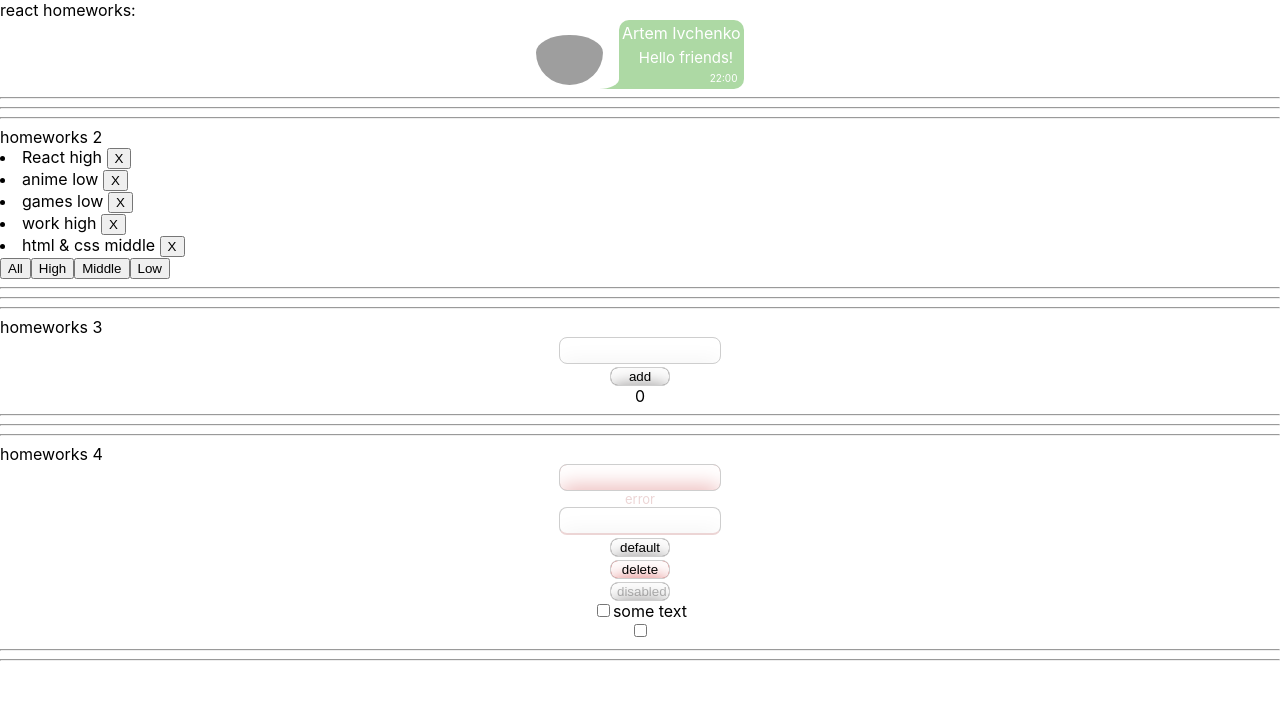
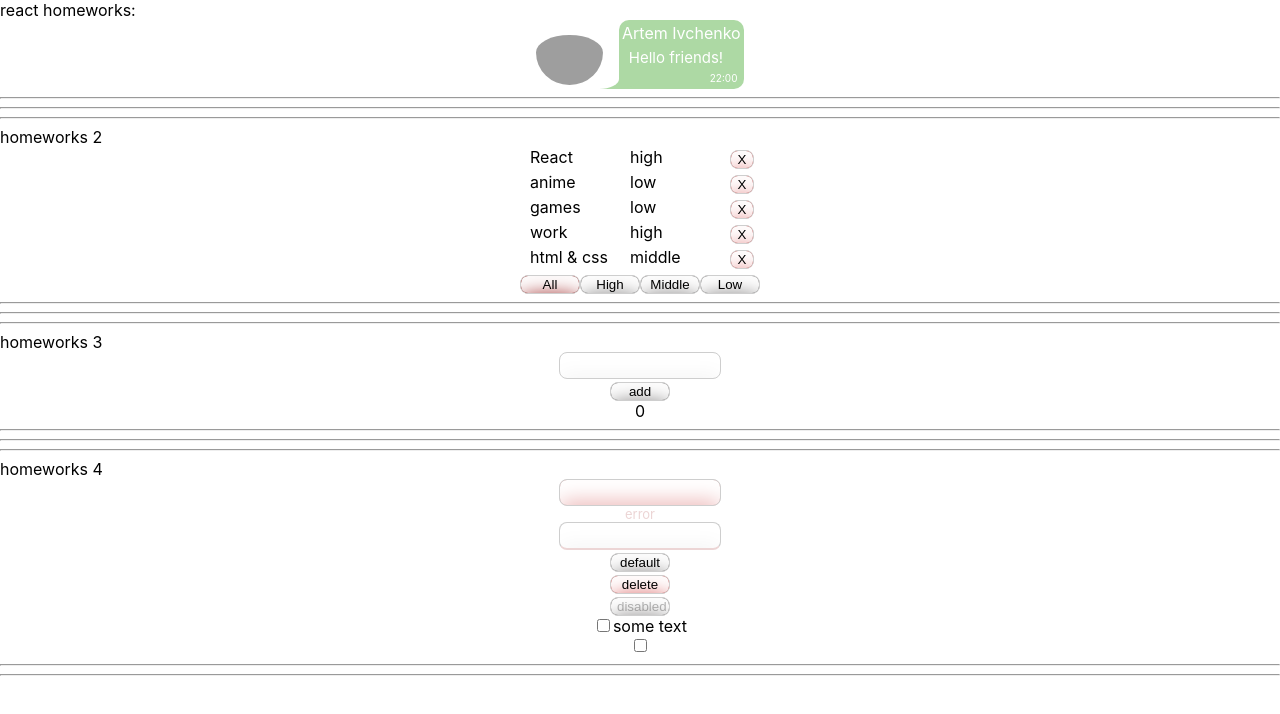
Before and after one commit to Pred1993/Home_work, a React (Create React App) app: page / in a window 1280 px wide. Shown: the top 714 px of the page. Built offline with nearby package versions, Linux system fonts and the light colour scheme; grey boxes are pictures that could not be loaded.

Commit message:
Task number 2

```diff
--- a/src/p2-homeworks/h1/Message.module.css
+++ b/src/p2-homeworks/h1/Message.module.css
@@ -40,7 +40,7 @@
     padding-left: 0.2rem;
 }
 .messageUser {
-    padding: 5px 10px 5px 20px;
+    padding: 5px 10px 5px 10px;
     font-size: 15px;
 }
 .timeUser {
--- /dev/null
+++ b/src/p2-homeworks/h2/Affair.module.css
@@ -0,0 +1,26 @@
+.container {
+    display: flex;
+    flex-direction: row;
+    justify-content: center;
+    height: 25px;
+}
+
+.item1 {
+width: 100px;
+
+}
+
+.item2 {
+    width: 100px;
+
+
+}
+
+.item3 {
+    width: 20px;
+
+}
+
+.delete {
+    width: 24px;
+}
--- a/src/p2-homeworks/h2/Affair.tsx
+++ b/src/p2-homeworks/h2/Affair.tsx
@@ -1,5 +1,7 @@
 import React from 'react'
 import {AffairType} from "./HW2";
+import SuperButton from "../h4/common/c2-SuperButton/SuperButton";
+import s from './Affair.module.css'
 
 type AffairPropsType = {
     // key не нужно типизировать
@@ -12,10 +14,15 @@ function Affair(props: AffairPropsType) {
 
     return (
         <div>
-            <li>
-                <span>{props.affair.name} </span>
-                <span>{props.affair.priority} </span>
-                <button onClick={deleteCallback}>X</button></li>
+            <li className={s.container}>
+                <span className={s.item1}>{props.affair.name} </span>
+                <span className={s.item2}>{props.affair.priority} </span>
+                <span className={s.item3}><SuperButton className={s.delete}
+                                red
+                                onClick={deleteCallback}>X
+                </SuperButton>
+                </span>
+            </li>
         </div>
     )
 }
--- a/src/p2-homeworks/h2/Affairs.module.css
+++ b/src/p2-homeworks/h2/Affairs.module.css
@@ -1,3 +1,8 @@
-.someClass {
-
+.container {
+    display: flex;
+    flex-direction: row;
+    justify-content: center;
 }
+.button {
+    background: darkred;
+}
--- a/src/p2-homeworks/h2/Affairs.tsx
+++ b/src/p2-homeworks/h2/Affairs.tsx
@@ -1,11 +1,14 @@
 import React from 'react'
 import Affair from './Affair'
 import {AffairType, FilterType} from './HW2'
+import SuperButton from "../h4/common/c2-SuperButton/SuperButton";
+import s from './Affairs.module.css'
 
 type AffairsPropsType = { // need to fix any
     data: Array<AffairType>
     setFilter: (filter: FilterType) => void
     deleteAffairCallback: (id: number) => void
+    filter: FilterType
 }
 
 function Affairs(props: AffairsPropsType) {
@@ -35,10 +38,11 @@ function Affairs(props: AffairsPropsType) {
 
             {mappedAffairs}
 
-            <button onClick={setAll}>All</button>
-            <button onClick={setHigh}>High</button>
-            <button onClick={setMiddle}>Middle</button>
-            <button onClick={setLow}>Low</button>
+            <div className={s.container} >
+                <SuperButton className={props.filter === 'all' ? s.button : ''} onClick={setAll}> All </SuperButton>
+                <SuperButton className={props.filter === 'high' ? s.button : ''}onClick={setHigh}> High </SuperButton>
+                <SuperButton className={props.filter === 'middle' ? s.button : ''}onClick={setMiddle}> Middle </SuperButton>
+                <SuperButton className={props.filter === 'low' ? s.button : ''}onClick={setLow}> Low </SuperButton></div>
         </div>
     )
 }
--- a/src/p2-homeworks/h2/HW2.tsx
+++ b/src/p2-homeworks/h2/HW2.tsx
@@ -54,6 +54,7 @@ function HW2() {
                 data={filteredAffairs}
                 setFilter={setFilter}
                 deleteAffairCallback={deleteAffairCallback}
+                filter={filter}
             />
 
             <hr/>
```
